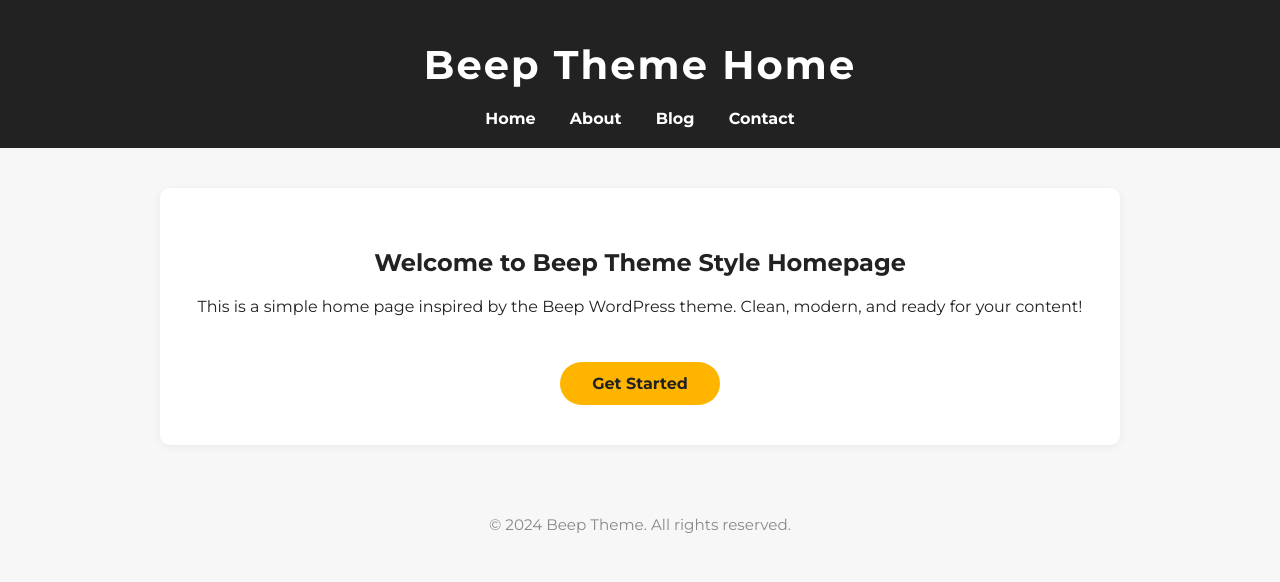
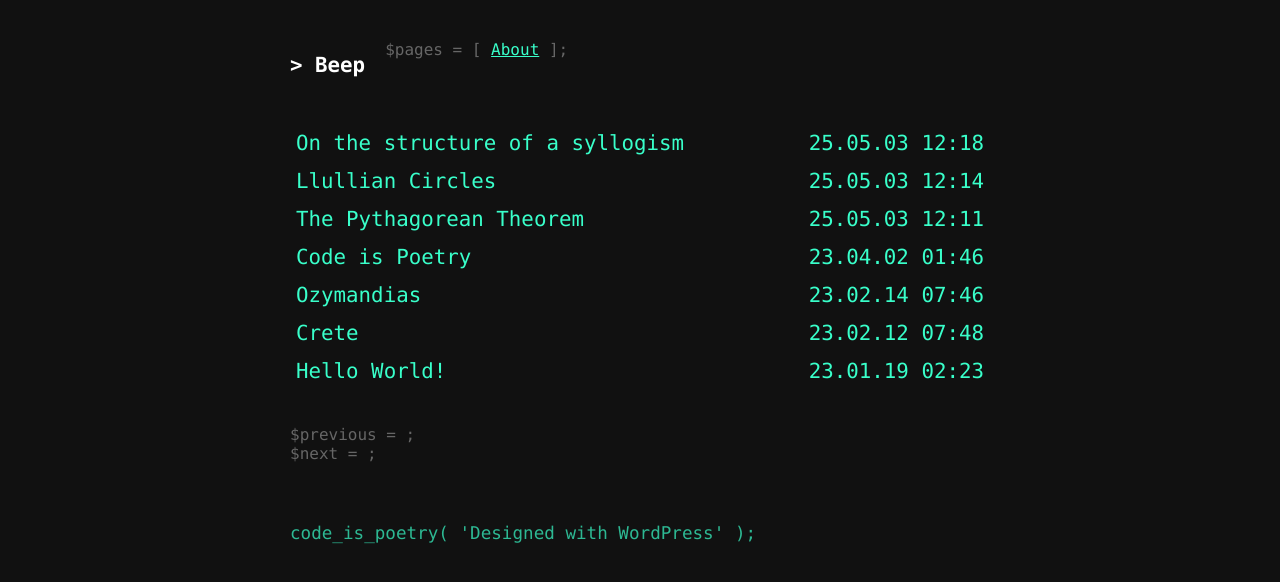
Before and after one commit to SaintVivus/saintvivus.github.io, a plain HTML site: page index.html in a window 1280 px wide. Drawn offline with Linux system fonts and the light colour scheme.

Commit message:
Beep theme imported

```diff
--- /dev/null
+++ b/app.js
@@ -0,0 +1,126 @@
+// Blog data
+const posts = [
+  {
+    title: 'On the structure of a syllogism',
+    date: '25.05.03 12:18',
+    category: 'Uncategorized',
+    author: 'Joan Smith',
+    content: `A syllogism is discourse in which, certain things being stated, something other than what is stated follows of necessity from their being so. For example, if all men are mortal, and Socrates is a man, it follows that Socrates is mortal. This is the essence of deductive reasoning: from general premises, we derive a necessary conclusion. It is by such means that we demonstrate knowledge, not from opinion or persuasion, but from things that must be the case.`
+  },
+  {
+    title: 'Llullian Circles',
+    date: '25.05.03 12:14',
+    category: 'Uncategorized',
+    author: 'Joan Smith',
+    content: `Llullian Circles are a method of logical calculation invented by Ramon Llull. They are used to combine concepts and generate new knowledge by rotating wheels inscribed with terms.`
+  },
+  {
+    title: 'The Pythagorean Theorem',
+    date: '25.05.03 12:11',
+    category: 'Mathematics',
+    author: 'Joan Smith',
+    content: `The Pythagorean Theorem states that in a right triangle, the square of the hypotenuse is equal to the sum of the squares of the other two sides.`
+  },
+  {
+    title: 'Code is Poetry',
+    date: '23.04.02 01:46',
+    category: 'Philosophy',
+    author: 'Joan Smith',
+    content: `Code is Poetry is a phrase that celebrates the artistry and creativity of programming.`
+  },
+  {
+    title: 'Ozymandias',
+    date: '23.02.14 07:46',
+    category: 'Poetry',
+    author: 'Joan Smith',
+    content: `I met a traveller from an antique land... (Shelley's poem continues)`
+  },
+  {
+    title: 'Crete',
+    date: '23.02.12 07:48',
+    category: 'Travel',
+    author: 'Joan Smith',
+    content: `Crete is the largest and most populous of the Greek islands, known for its varied terrain and rich history.`
+  },
+  {
+    title: 'Hello World!',
+    date: '23.01.19 02:23',
+    category: 'General',
+    author: 'Joan Smith',
+    content: `Hello World! is often the first program written when learning a new programming language.`
+  }
+];
+// About info
+const aboutText = `Joan Smith is a writer, mathematician, and philosopher. This blog is a collection of thoughts, essays, and poetry.\n\nContact: joan.smith@email.com`;
+
+// Routing
+let currentPage = 'home';
+let selectedIndex = null;
+let currentPostIndex = null;
+
+function goHome() {
+  currentPage = 'home';
+  selectedIndex = null;
+  render();
+}
+function goAbout() {
+  currentPage = 'about';
+  render();
+}
+function goPost(idx) {
+  currentPage = 'post';
+  currentPostIndex = idx;
+  render();
+}
+function selectItem(idx) {
+  selectedIndex = idx;
+  render();
+}
+function goPrev() {
+  if (currentPostIndex > 0) {
+    goPost(currentPostIndex - 1);
+  }
+}
+function goNext() {
+  if (currentPostIndex < posts.length - 1) {
+    goPost(currentPostIndex + 1);
+  }
+}
+
+function render() {
+  const main = document.getElementById('main');
+  const footer = document.getElementById('footer');
+  if (currentPage === 'home') {
+    let html = `<div class='post-list'>`;
+    posts.forEach((post, idx) => {
+      html += `<div class='post-item${selectedIndex===idx?' selected':''}' onclick='goPost(${idx})' onmouseover='selectItem(${idx})' onmouseout='selectItem(null)'>
+        <span class='post-title'>${post.title}</span>
+        <span class='post-date'>${post.date}</span>
+      </div>`;
+    });
+    html += `</div>`;
+    html += `<div style='color:#666;margin-top:40px;'>$previous = ;<br>$next = ;</div>`;
+    main.innerHTML = html;
+    footer.innerHTML = `code_is_poetry( '<span style='color:#39ffca;'>Designed with WordPress</span>' );`;
+  } else if (currentPage === 'post') {
+    const post = posts[currentPostIndex];
+    let html = `<div style='color:#fff;font-size:1.3em;margin-bottom:20px;'>$title = <span style='color:#ff9939;'>${post.title}</span>;</div>`;
+    html += `<div style='color:#666;'>$content = [<br><span class='blog-content'>${post.content}</span><br>];</div>`;
+    html += `<div class='blog-meta'>
+      <span>$date = <span style='color:#39ffca;'>${post.date}</span>;</span>
+      <span>$category = <span style='color:#39ffca;'>${post.category}</span>;</span>
+      <span>$author = <span style='color:#39ffca;'>${post.author}</span>;</span>
+    </div>`;
+    html += `<div class='nav-links'>
+      $previous = ${currentPostIndex > 0 ? `<span class='nav-link' onclick='goPrev()'>${posts[currentPostIndex-1].title}</span>` : ''};<br>
+      $next = ${currentPostIndex < posts.length-1 ? `<span class='nav-link' onclick='goNext()'>${posts[currentPostIndex+1].title}</span>` : ''};
+    </div>`;
+    main.innerHTML = html;
+    footer.innerHTML = `code_is_poetry( '<span style='color:#39ffca;'>Designed with WordPress</span>' );`;
+  } else if (currentPage === 'about') {
+    main.innerHTML = `<div class='about-content'>${aboutText}</div>`;
+    footer.innerHTML = `code_is_poetry( '<span style='color:#39ffca;'>Designed with WordPress</span>' );`;
+  }
+}
+// Initial render
+window.onload = render;
--- a/index.html
+++ b/index.html
@@ -1,92 +1,20 @@
 <!DOCTYPE html>
 <html lang="en">
 <head>
-    <meta charset="UTF-8">
-    <meta name="viewport" content="width=device-width, initial-scale=1">
-    <title>Beep Theme Home</title>
-    <link href="https://fonts.googleapis.com/css?family=Montserrat:700,400&display=swap" rel="stylesheet">
-    <style>
-        body {
-            margin: 0;
-            font-family: 'Montserrat', Arial, sans-serif;
-            background: #f7f7f7;
-            color: #222;
-        }
-        header {
-            background: #222;
-            color: #fff;
-            padding: 40px 0 20px 0;
-            text-align: center;
-        }
-        header h1 {
-            margin: 0;
-            font-size: 2.5rem;
-            letter-spacing: 2px;
-        }
-        nav {
-            margin: 20px 0 0 0;
-        }
-        nav a {
-            color: #fff;
-            text-decoration: none;
-            margin: 0 15px;
-            font-weight: 700;
-            transition: color 0.2s;
-        }
-        nav a:hover {
-            color: #ffb400;
-        }
-        .container {
-            max-width: 900px;
-            margin: 40px auto;
-            background: #fff;
-            border-radius: 10px;
-            box-shadow: 0 2px 8px rgba(0,0,0,0.06);
-            padding: 40px 30px;
-            text-align: center;
-        }
-        .btn {
-            display: inline-block;
-            background: #ffb400;
-            color: #222;
-            padding: 12px 32px;
-            border-radius: 25px;
-            font-weight: 700;
-            text-decoration: none;
-            margin-top: 30px;
-            transition: background 0.2s;
-        }
-        .btn:hover {
-            background: #222;
-            color: #fff;
-        }
-        footer {
-            text-align: center;
-            color: #888;
-            padding: 30px 0 10px 0;
-            font-size: 0.95rem;
-        }
-    </style>
+  <meta charset="UTF-8">
+  <meta name="viewport" content="width=device-width, initial-scale=1.0">
+  <title>Beep Blog</title>
+  <link rel="stylesheet" href="style.css">
 </head>
 <body>
-    <header>
-        <h1>Beep Theme Home</h1>
-        <nav>
-            <a href="#">Home</a>
-            <a href="#">About</a>
-            <a href="#">Blog</a>
-            <a href="#">Contact</a>
-        </nav>
-    </header>
-    <div class="container">
-        <h2>Welcome to Beep Theme Style Homepage</h2>
-        <p>
-            This is a simple home page inspired by the Beep WordPress theme. Clean, modern, and ready for your content!
-        </p>
-        <a href="#" class="btn">Get Started</a>
+  <div class="container">
+    <div class="header">
+      <span class="beep" onclick="goHome()">&gt; Beep</span>
+      <span class="pages">$pages = [ <span class="about-link" onclick="goAbout()">About</span> ];</span>
     </div>
-    <footer>
-        &copy; 2024 Beep Theme. All rights reserved.
-    </footer>
+    <div id="main"></div>
+    <div class="footer" id="footer"></div>
+  </div>
+  <script src="app.js"></script>
 </body>
 </html>
--- /dev/null
+++ b/style.css
@@ -0,0 +1,105 @@
+body {
+  background: #111;
+  color: #39ffca;
+  font-family: 'Fira Mono', 'Consolas', monospace;
+  margin: 0;
+  padding: 0;
+}
+.container {
+  max-width: 700px;
+  margin: 40px auto;
+  padding: 0 20px;
+}
+.header {
+  display: flex;
+  align-items: center;
+  margin-bottom: 40px;
+}
+.beep {
+  font-size: 1.3em;
+  font-weight: bold;
+  color: #fff;
+  cursor: pointer;
+  margin-right: 20px;
+}
+.about-link {
+  color: #39ffca;
+  text-decoration: underline;
+  cursor: pointer;
+  font-size: 1em;
+}
+.pages {
+  color: #666;
+  margin-bottom: 30px;
+}
+.post-list {
+  margin-top: 30px;
+  margin-bottom: 40px;
+}
+.post-item {
+  display: flex;
+  align-items: center;
+  font-size: 1.3em;
+  margin-bottom: 10px;
+  cursor: pointer;
+  transition: color 0.2s, background 0.2s;
+  color: #39ffca;
+  border-radius: 4px;
+  padding: 2px 6px;
+}
+.post-item.selected {
+  color: #111;
+  background: #fff;
+}
+.post-title {
+  flex: 1;
+  font-family: inherit;
+}
+.post-date {
+  min-width: 140px;
+  text-align: right;
+  font-size: 1em;
+  color: #39ffca;
+}
+.blog-content {
+  color: #ff9939;
+  font-size: 1.2em;
+  margin-bottom: 30px;
+  white-space: pre-line;
+}
+.blog-meta {
+  color: #39ffca;
+  font-size: 1em;
+  margin-bottom: 20px;
+}
+.blog-meta span {
+  margin-right: 20px;
+}
+.nav-links {
+  color: #ff9939;
+  font-size: 1em;
+  margin-bottom: 30px;
+}
+.nav-link {
+  color: #39ffca;
+  text-decoration: underline;
+  cursor: pointer;
+  margin-right: 20px;
+}
+.footer {
+  color: #39ffca;
+  font-size: 1.1em;
+  margin-top: 60px;
+  text-align: left;
+  opacity: 0.7;
+}
+.about-content {
+  color: #39ffca;
+  font-size: 1.2em;
+  margin-top: 40px;
+  white-space: pre-line;
+}
+@media (max-width: 600px) {
+  .container { max-width: 100%; }
+  .post-date { min-width: 90px; font-size: 0.9em; }
+}
```
